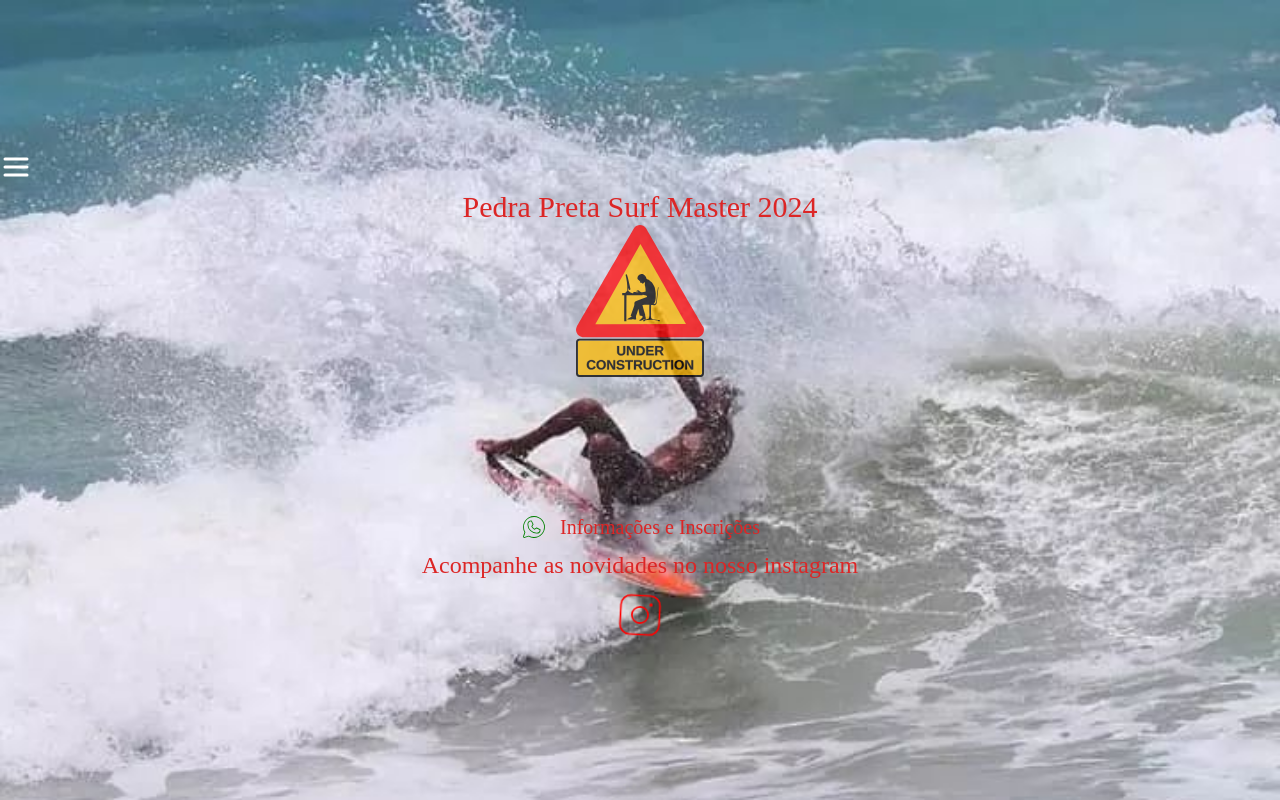
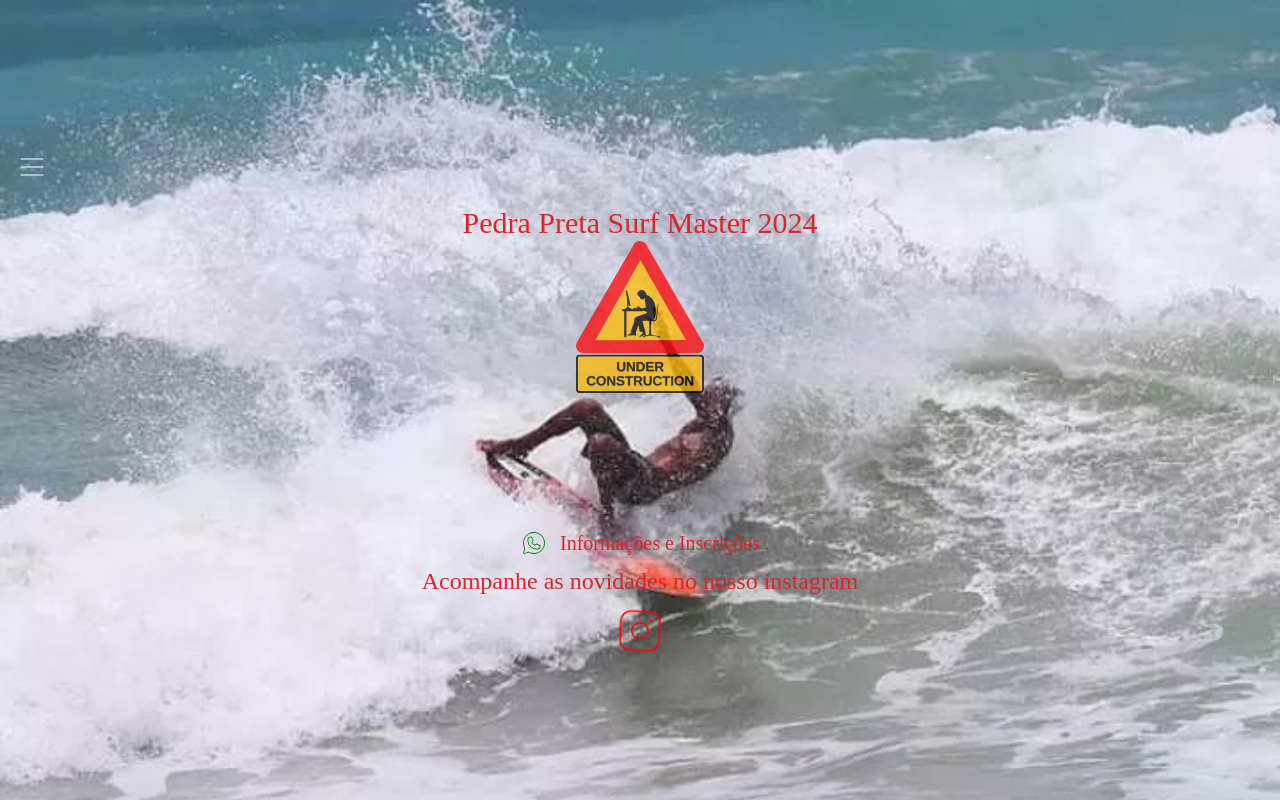
Before and after one commit to sauba/spa-ppsm, a Next.js app: page / in a window 1280 px wide. Built offline with nearby package versions, Linux system fonts and the light colour scheme.

Commit message:
Update: navbar list button py-4

```diff
--- a/src/components/NavbarDropdownMenu/index.tsx
+++ b/src/components/NavbarDropdownMenu/index.tsx
@@ -13,10 +13,10 @@ export default function NavbarDropdownMenu() {
           <Fragment>
             <Menu.Button className="inline-flex justify-items-start rounded-md text-red-50">
               <List
-                size={32}
-                weight="bold"
+                size={64}
+                weight="thin"
                 color="white"
-                className={``}
+                className={`py-4`}
               />
             </Menu.Button>
 
```
